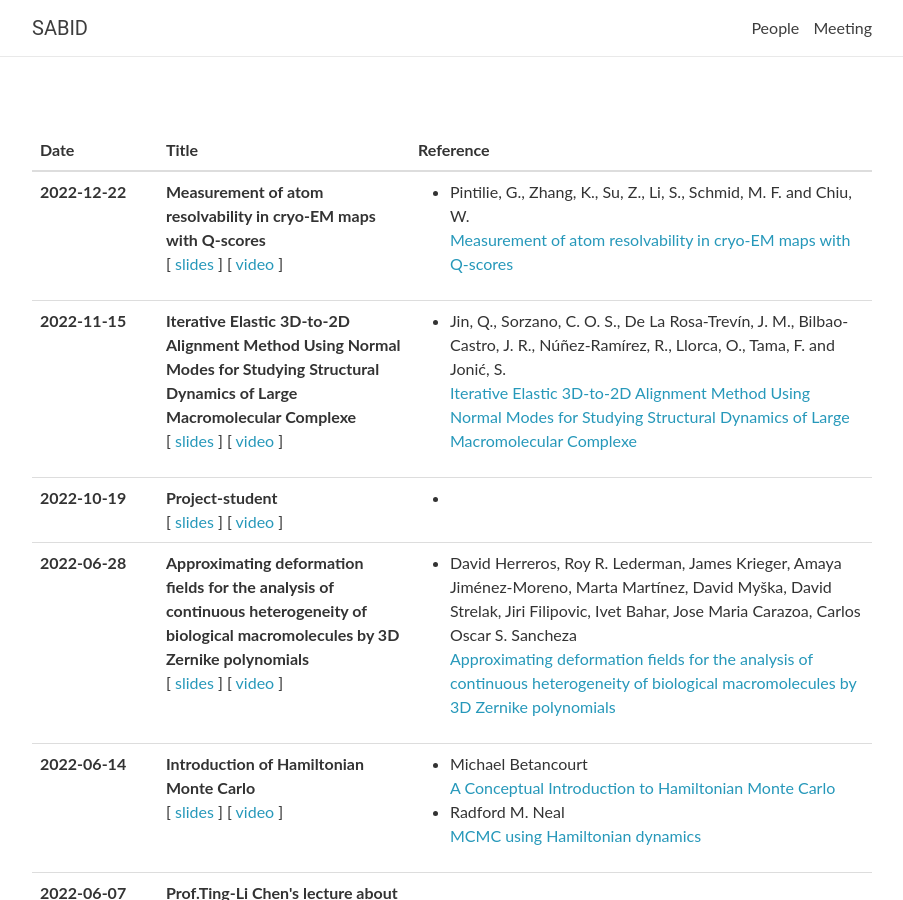
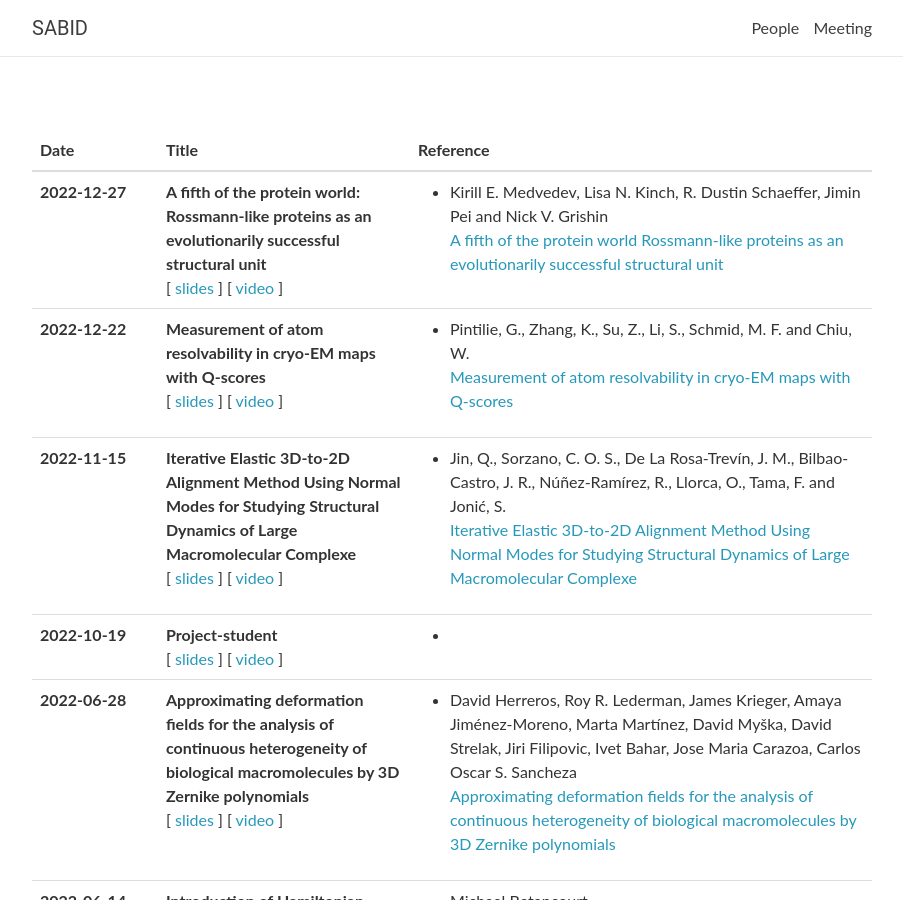
Before and after one commit to sabid-cryoem/sabid-cryoem.github.io, a Jekyll site: the page built from 4afcccebf7d457a13a4f8aeea0bbeef04fd86ee9/index.html, in a window 1280 px wide and 900 px high. Shown: the whole window, without its empty margins (188-1091 px from the left). Built offline with Jekyll 4.4.1, drawn with Linux system fonts in a browser that asks for light colours; nearby versions of some CDN libraries; comment, search, counter and statistics services are not loaded.

Commit message:
meeting20221230

```diff
--- a/_data/meeting.yml
+++ b/_data/meeting.yml
@@ -1,3 +1,15 @@
+- date: 2022-12-27
+  title: >
+    <strong> A fifth of the protein world: Rossmann-like proteins as an evolutionarily successful structural unit</strong>
+  video: <a href="https://youtu.be/CgfnoKSjTuI">video</a>
+  slides: <a href="/assets/slides/20221220-Rossmann-Fold.pptx">slides</a>
+  notes:
+  readings:
+  - Kirill E. Medvedev, Lisa N. Kinch, R. Dustin Schaeffer, Jimin Pei and Nick V. Grishin </br>
+      <a href="/assets/reference/nihms-1658733.pdf" target="blank"> A fifth of the protein world Rossmann-like proteins as an evolutionarily successful structural unit</a>
+
+
+
 - date: 2022-12-22
   title: >
     <strong> Measurement of atom resolvability in cryo-EM maps with Q-scores</strong>
```
Also changed, not shown: 2 other files.
